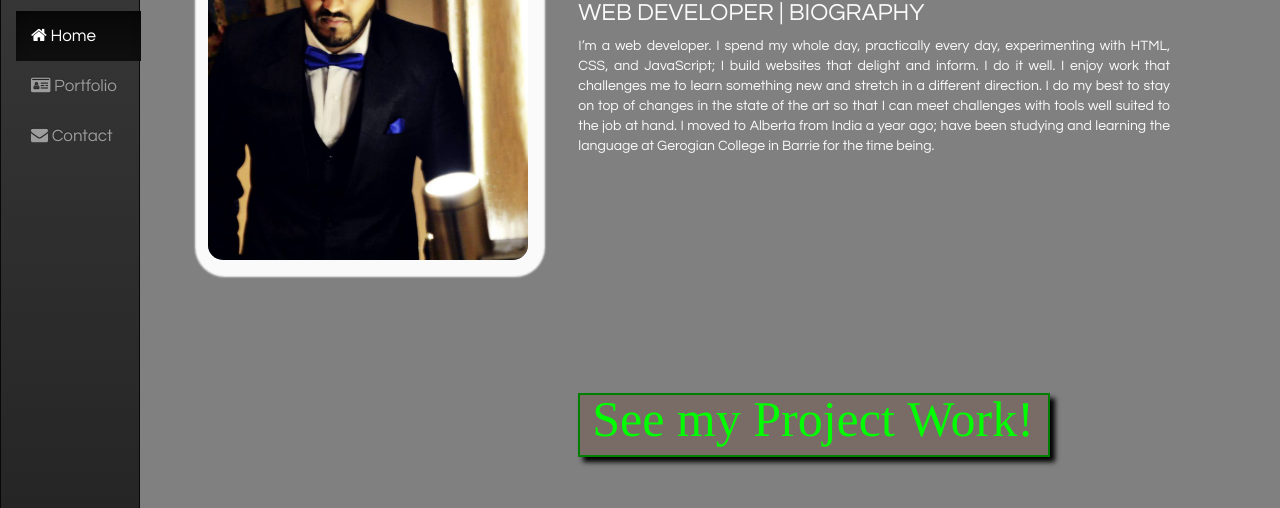
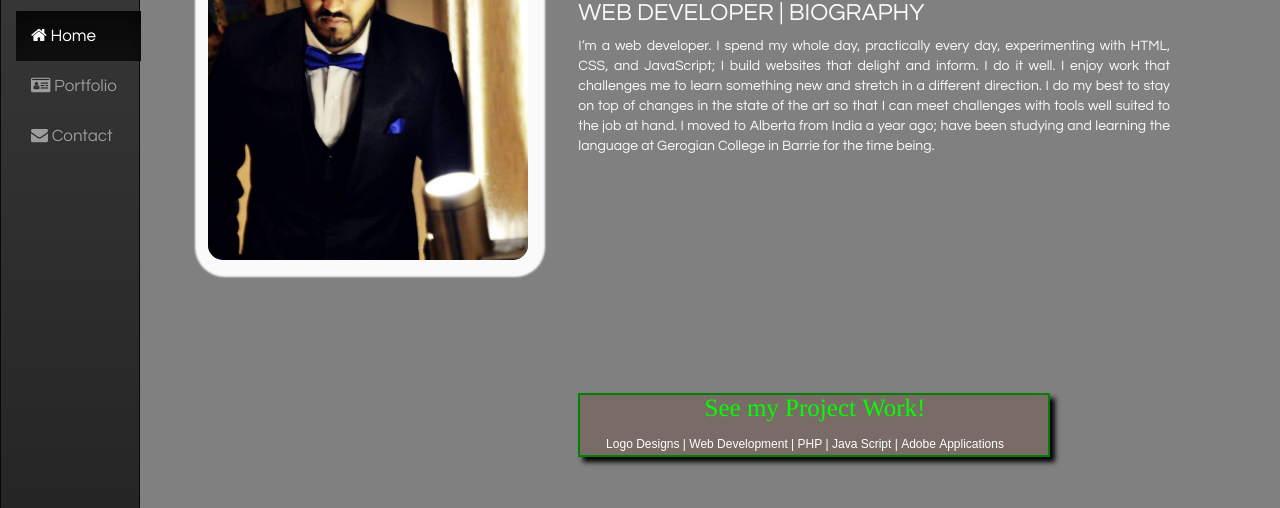
Before and after one commit to RajvinderYogi/miniportfolio-Assignment4, a website: page index.html in a window 1280 px wide. Shown: the part 190-698 px from the top of the page. Drawn offline with Linux system fonts and the light colour scheme.

Commit message:
added label ts and more fonts to ad

```diff
--- a/Scripts/core/create-ad.js
+++ b/Scripts/core/create-ad.js
@@ -2,6 +2,7 @@
     var ProjectsAd = document.getElementById("ProjectsAd");
     var stage;
     var AdText;
+    var SubText;
     /**
      *
      * @method Start
@@ -19,9 +20,6 @@
      * @returns void
      */
     function Update(event) {
-        // AdText.rotation += 1;
-        AdText.x += 0.01;
-        AdText.y -= 0.01;
         stage.update();
     }
     /**
@@ -31,13 +29,10 @@
      */
     function Main() {
         console.log("This is my Portfolio!");
-        AdText = new createjs.Text("See my Project Work!", "50px Times", "lime");
-        AdText.textBaseline = "hanging";
-        AdText.regX = AdText.getMeasuredWidth() * 0.5;
-        AdText.regY = AdText.getMeasuredHeight() * 0.5;
-        AdText.y = 35;
-        AdText.x = 230;
+        AdText = new objects.Label("See my Project Work!", "25px", "Times", "lime", 235, 15, true);
         stage.addChild(AdText);
+        SubText = new objects.Label("Logo Designs | Web Development | PHP | Java Script | Adobe Applications", "12px", "Arial", "white", 225, 50, true);
+        stage.addChild(SubText);
     }
     window.onload = Start;
 })();
--- /dev/null
+++ b/Scripts/objects/label.js
@@ -0,0 +1,53 @@
+var __extends = (this && this.__extends) || (function () {
+    var extendStatics = Object.setPrototypeOf ||
+        ({ __proto__: [] } instanceof Array && function (d, b) { d.__proto__ = b; }) ||
+        function (d, b) { for (var p in b) if (b.hasOwnProperty(p)) d[p] = b[p]; };
+    return function (d, b) {
+        extendStatics(d, b);
+        function __() { this.constructor = d; }
+        d.prototype = b === null ? Object.create(b) : (__.prototype = b.prototype, new __());
+    };
+})();
+var objects;
+(function (objects) {
+    /**
+     *
+     *
+     * @export
+     * @class Label
+     * @extends {createjs.Text}
+     */
+    var Label = (function (_super) {
+        __extends(Label, _super);
+        /**
+         * Creates an instance of Label.
+         * @param {string} textString
+         * @param {string} fontSize
+         * @param {string} fontType
+         * @param {string} fontColor
+         * @param {number} x
+         * @param {number} y
+         * @param {boolean} isCentered
+         *
+         * @memberOf Label
+         */
+        function Label(textString, fontSize, fontType, fontColor, x, y, isCentered) {
+            var _this = _super.call(this, textString, fontSize + " " + fontType, fontColor) || this;
+            _this.textString = textString;
+            _this.fontSize = fontSize;
+            _this.fontType = fontType;
+            _this.fontColor = fontColor;
+            _this.isCentered = isCentered;
+            if (_this.isCentered) {
+                _this.regX = _this.getMeasuredWidth() * 0.5;
+                _this.regY = _this.getMeasuredHeight() * 0.5;
+            }
+            _this.x = x;
+            _this.y = y;
+            return _this;
+        }
+        return Label;
+    }(createjs.Text));
+    objects.Label = Label;
+})(objects || (objects = {}));
+//# sourceMappingURL=label.js.map
--- a/index.html
+++ b/index.html
@@ -50,8 +50,9 @@
                             <h1 id="heading"></h1>
                             <h3 id="title"></h3>
                             <p id="paragraph"></p>
-                            <div class="adCanvas"><canvas id="ProjectsAd" width="468" height="60"></canvas></div>
-
+                            <div class="adCanvas">
+                                <a href="portfolio.html"><canvas id="ProjectsAd" width="468" height="60"></canvas></a>
+                            </div>
                        </div>
                    </div>
                </div>
@@ -65,6 +66,7 @@
         <script src="./Scripts/lib/SoundJS/lib/soundjs-0.6.2.min.js"></script>
         <script src="./Scripts/lib/TweenJS/lib/tweenjs-0.6.2.min.js"></script>
         <script src="./Scripts/portfolio.js"></script>
+        <script src="./Scripts/objects/label.js"></script>
         <script src="./Scripts/core/create-ad.js"></script>
     </body>
 </html>
```
Also changed, not shown: Scripts/core/create-ad.ts (+8 -10 lines), Scripts/objects/label.ts (added, +39 -0 lines), 2 other files.
